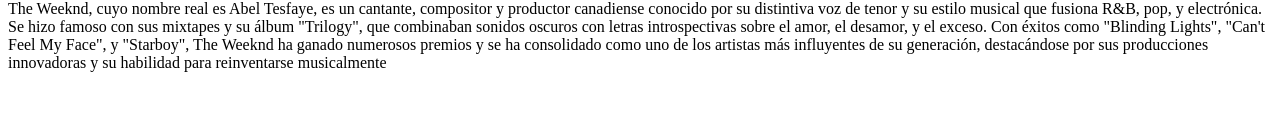
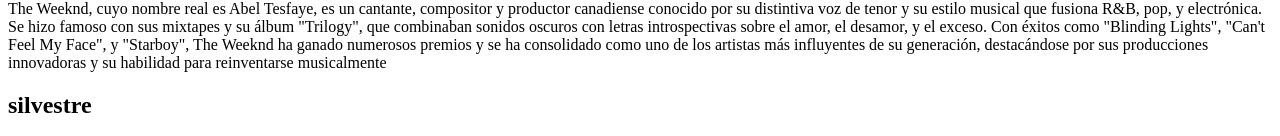
Before and after one commit to stal-programetion/quintogit, a plain HTML site: page index.html in a window 1280 px wide. Shown: the part 732-868 px from the top of the page. Before the commit the page ends 820 px from the top, so only its background shows below. Drawn offline with Linux system fonts and the light colour scheme.

Commit message:
silvestre

```diff
--- a/index.html
+++ b/index.html
@@ -15,7 +15,7 @@
     <h2>the wekeend </h2>
     <img src="the wekeend.jfif" alt="">
     <p>The Weeknd, cuyo nombre real es Abel Tesfaye, es un cantante, compositor y productor canadiense conocido por su distintiva voz de tenor y su estilo musical que fusiona R&B, pop, y electrónica. Se hizo famoso con sus mixtapes y su álbum "Trilogy", que combinaban sonidos oscuros con letras introspectivas sobre el amor, el desamor, y el exceso. Con éxitos como "Blinding Lights", "Can't Feel My Face", y "Starboy", The Weeknd ha ganado numerosos premios y se ha consolidado como uno de los artistas más influyentes de su generación, destacándose por sus producciones innovadoras y su habilidad para reinventarse musicalmente</p>
-
+    <h2>silvestre</h2>
 
 
 
```
